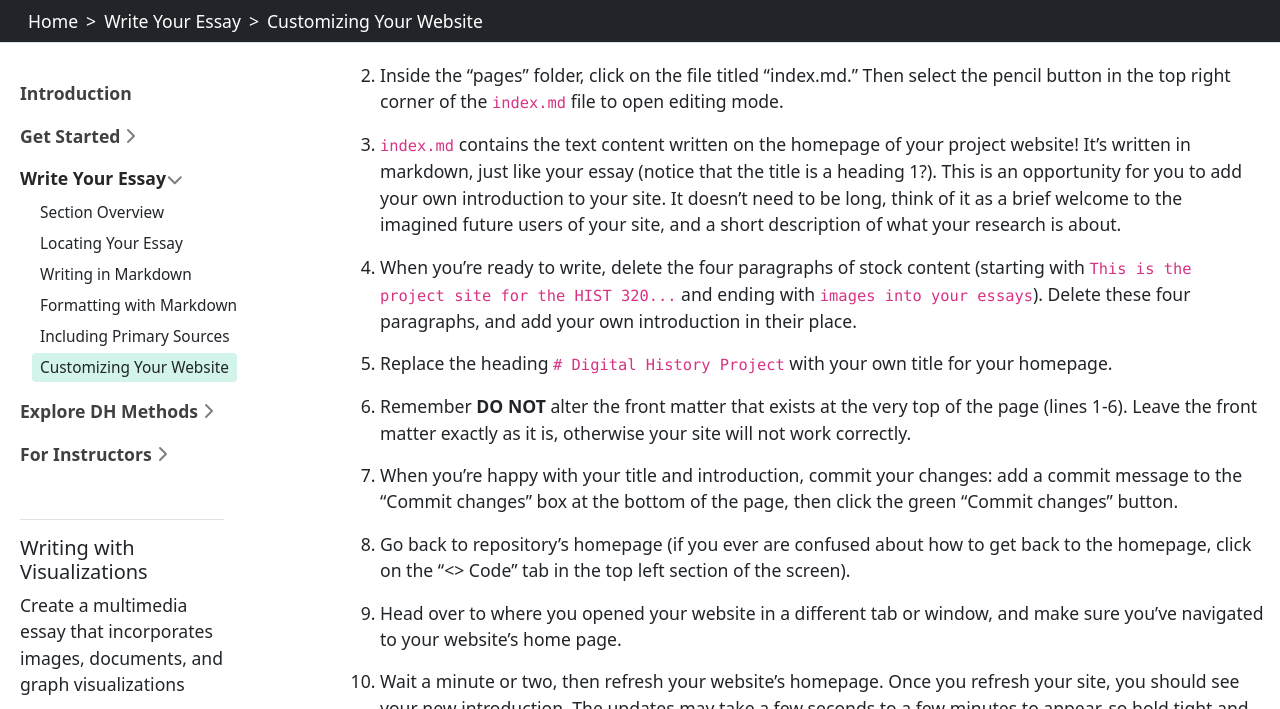
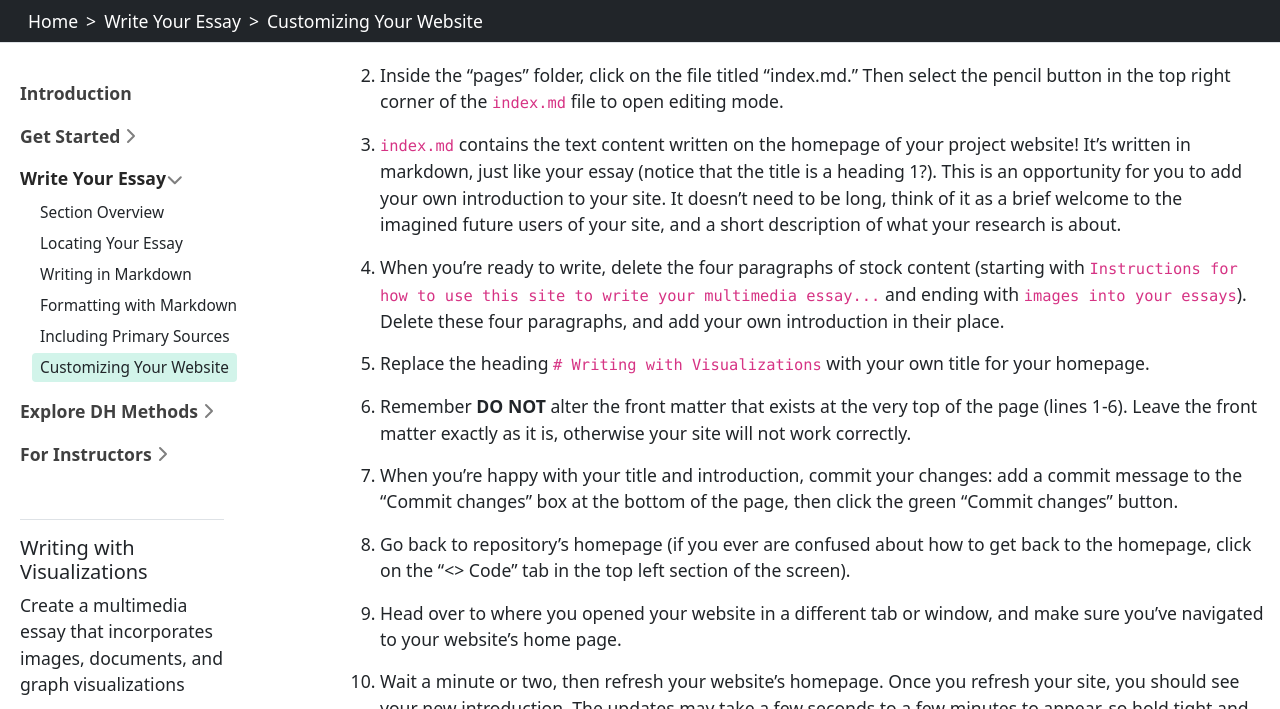
Before and after one commit to learn-static/writing-with-visualizations, a Jekyll site: the page built from content/essay/customize.md, in a window 1280 px wide and 900 px high, scrolled down 917 px, cut to the strip 0-709 px from the top of the window. Built offline with Jekyll 4.4.1, drawn with Linux system fonts in a browser that asks for light colours.

Commit message:
remove hist 302 references

```diff
--- a/content/essay/customize.md
+++ b/content/essay/customize.md
@@ -34,9 +34,9 @@ title: Customizing Your Website
 
 3. `index.md` contains the text content written on the homepage of your project website! It's written in markdown, just like your essay (notice that the title is a heading 1?). This is an opportunity for you to add your own introduction to your site. It doesn't need to be long, think of it as a brief welcome to the imagined future users of your site, and a short description of what your research is about.
 
-4. When you're ready to write, delete the four paragraphs of stock content (starting with `This is the project site for the HIST 320...` and ending with `images into your essays`). Delete these four paragraphs, and add your own introduction in their place.
+4. When you're ready to write, delete the four paragraphs of stock content (starting with `Instructions for how to use this site to write your multimedia essay...` and ending with `images into your essays`). Delete these four paragraphs, and add your own introduction in their place.
 
-5. Replace the heading `# Digital History Project` with your own title for your homepage.
+5. Replace the heading `# Writing with Visualizations` with your own title for your homepage.
 
 6. Remember **DO NOT** alter the front matter that exists at the very top of the page (lines 1-6). Leave the front matter exactly as it is, otherwise your site will not work correctly.
 
```
Also changed, not shown: content/start/web-setup.md (+7 -7 lines).
